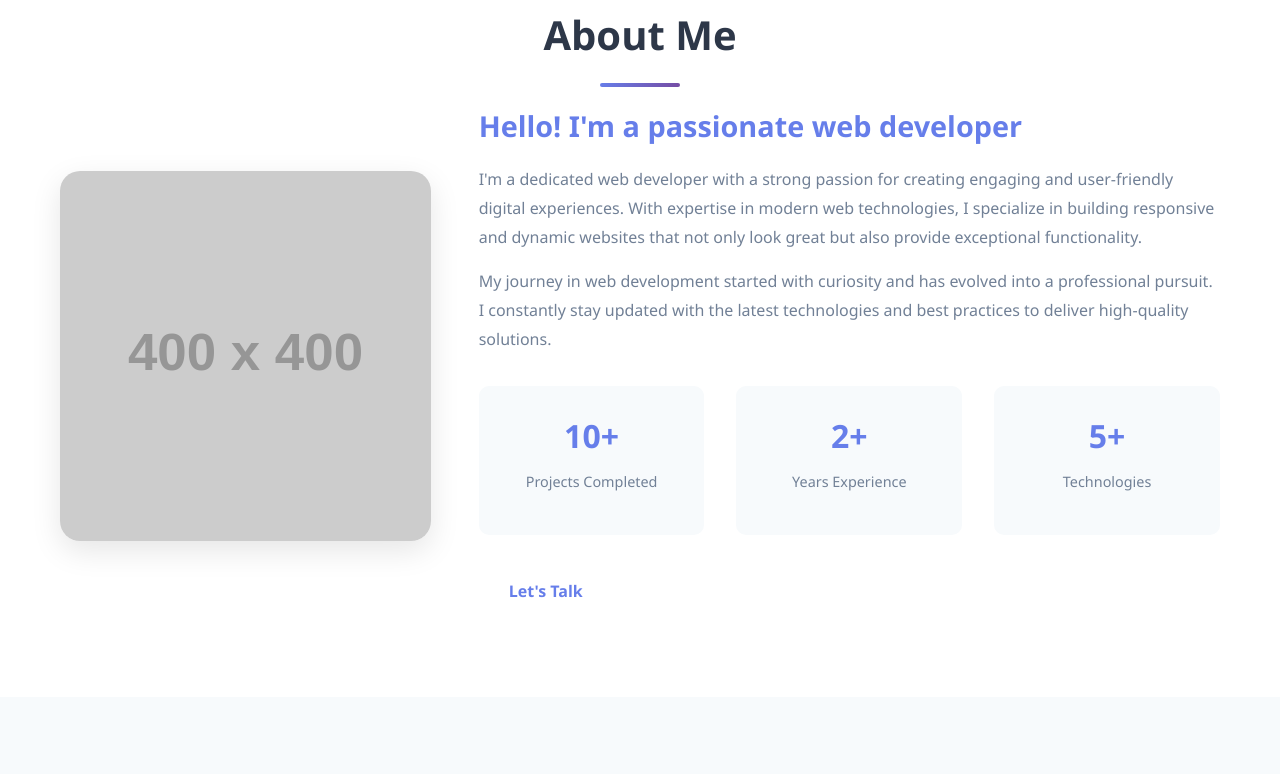
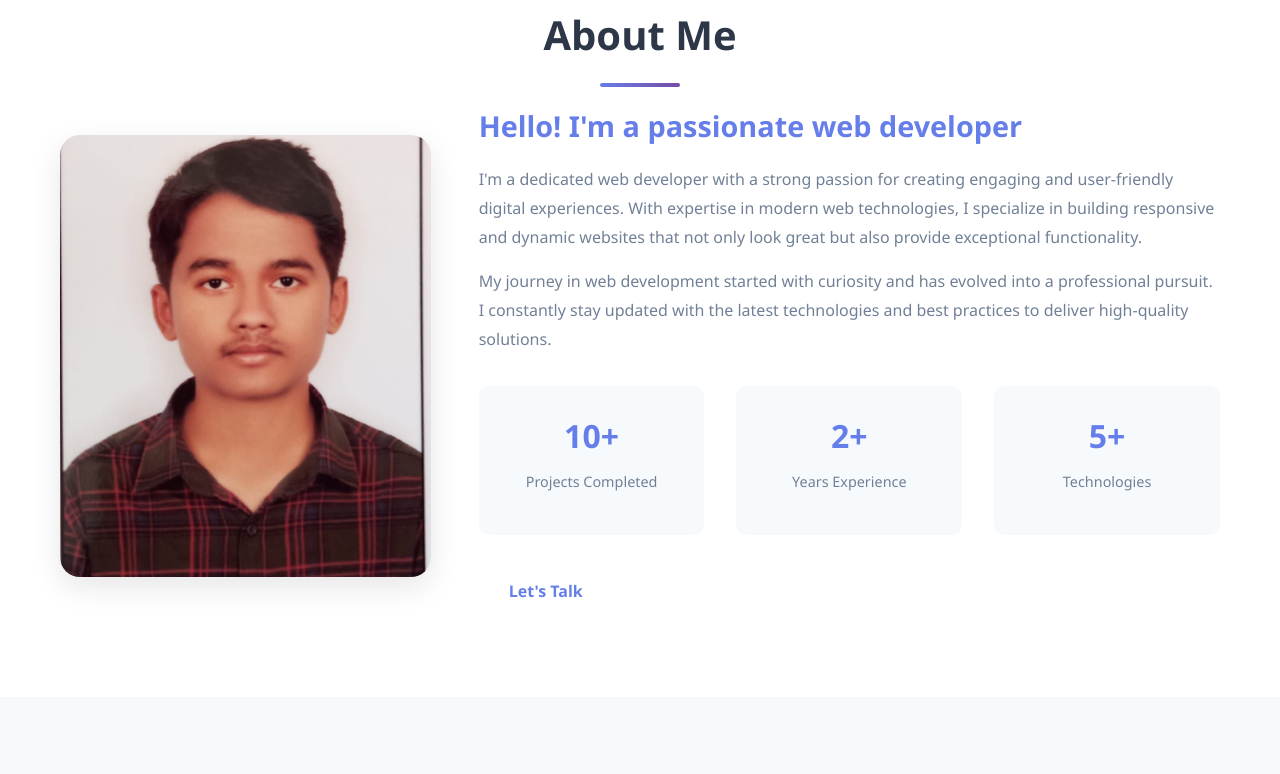
Before and after one commit to Asrith950/portfolio-website, a website: page index.html in a window 1280 px wide. Shown: the part 877-1651 px from the top of the page. Drawn offline with Linux system fonts and the light colour scheme; placeholder pictures from the web are drawn by us.

Commit message:
Add profile photo to portfolio

```diff
--- a/index.html
+++ b/index.html
@@ -56,7 +56,7 @@
             <h2 class="section-title">About Me</h2>
             <div class="about-content">
                 <div class="about-image">
-                    <img src="https://via.placeholder.com/400x400" alt="Profile Picture">
+                    <img src="asrithphoto.jpg" alt="Profile Picture">
                 </div>
                 <div class="about-text">
                     <h3>Hello! I'm a passionate web developer</h3>
```
Also changed, not shown: asrithphoto.jpg (added).
